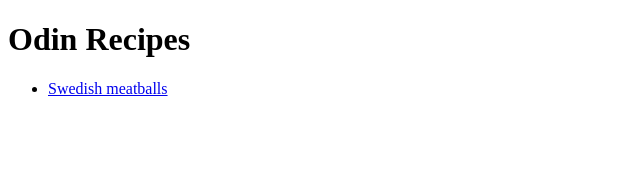
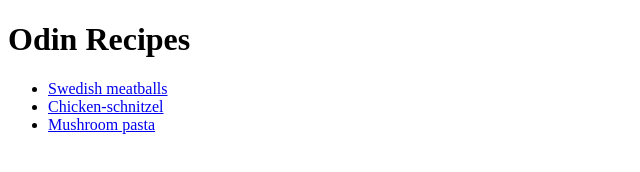
Before and after one commit to odeprayge/odin-recipes, a plain HTML site: page index.html in a window 1280 px wide. Shown: the whole page, without its empty margins (0-640 px from the left). Drawn offline with Linux system fonts and the light colour scheme.

Commit message:
forgot to push index to github

```diff
--- a/index.html
+++ b/index.html
@@ -9,8 +9,8 @@
     <h1>Odin Recipes</h1>
     <ul>
         <li><a href="recipes/swedish_meatballs.html">Swedish meatballs</a></li>
-
-
+        <li><a href="recipes/chicken_schnitzel.html">Chicken-schnitzel</a></li>
+        <li><a href="recipes/mushroom_pasta.html">Mushroom pasta</a></li>
 
     </ul>
 
```
